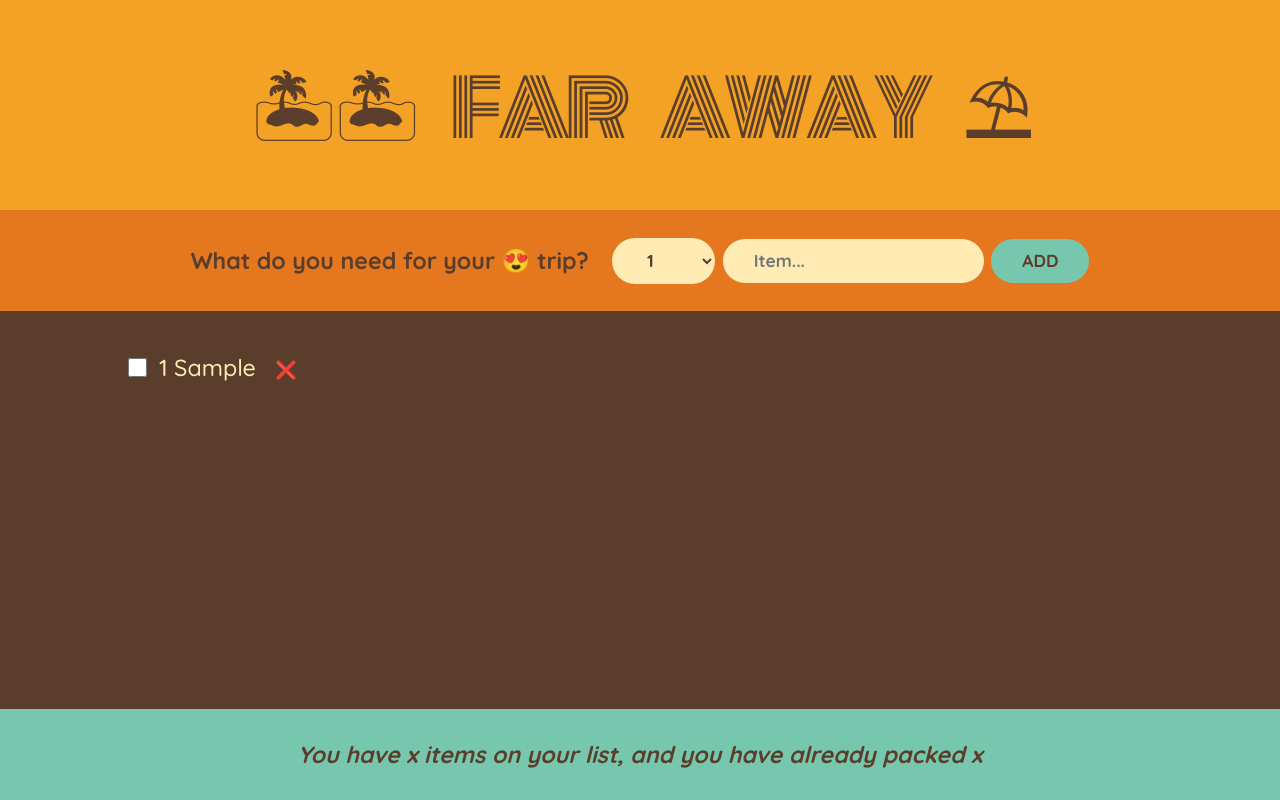
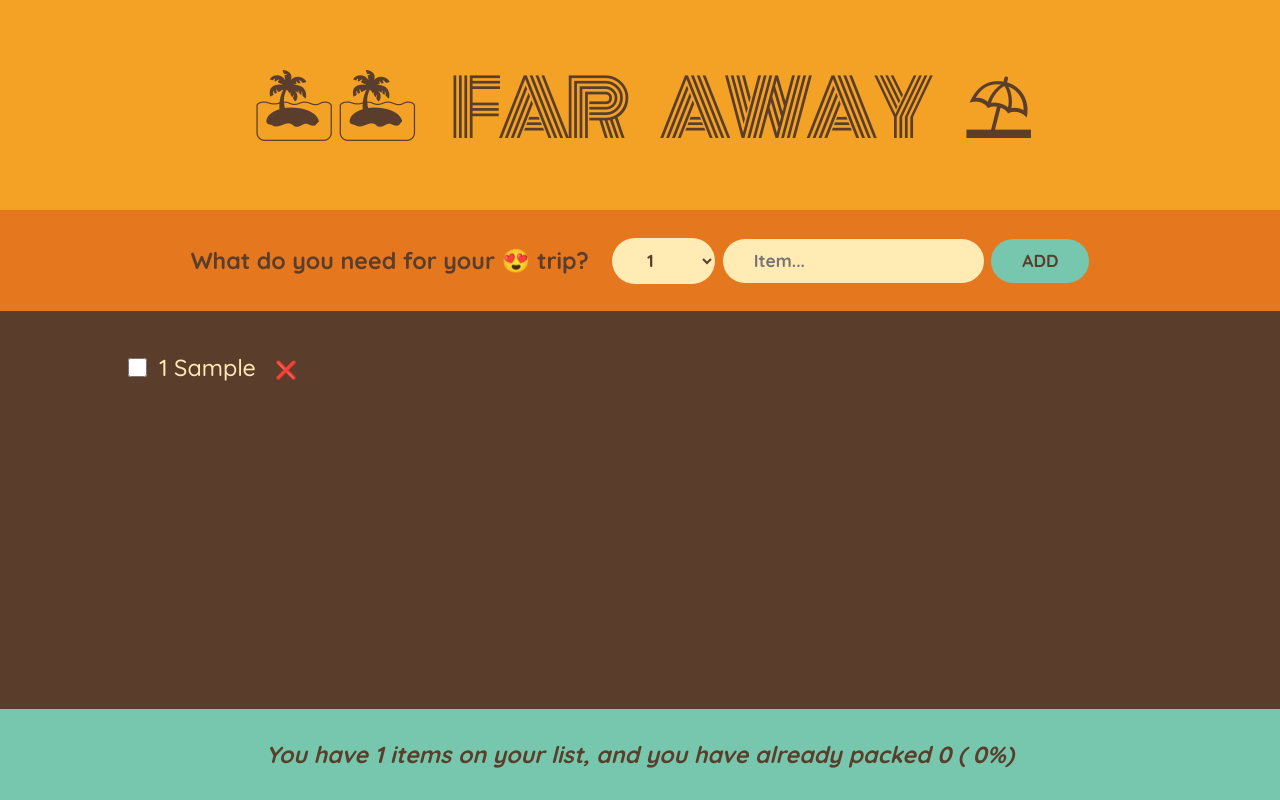
Before and after one commit to ainsleyains/all-react, a React (Create React App) app in the folder faraway-app/: page / in a window 1280 px wide. Both pictures are taken after typing "Sample" into the empty fields and a click on the button "ADD". Built offline with nearby package versions, Linux system fonts and the light colour scheme.

Commit message:
add stats

```diff
--- a/faraway-app/src/App.js
+++ b/faraway-app/src/App.js
@@ -30,7 +30,7 @@
                 onDeleteItems={handleDeleteItem}
                 onToggleItems={handleToggleItem}
             />
-            <Stats />
+            <Stats items={items} />
         </div>
     );
 }
--- a/faraway-app/src/components/Stats.jsx
+++ b/faraway-app/src/components/Stats.jsx
@@ -1,7 +1,21 @@
-export default function Stats() {
+export default function Stats({ items }) {
+    if (!items.length)
+        return (
+            <p className='stats'>
+                <em>Start adding some items to your packing list🚀</em>
+            </p>
+        );
+    const numItems = items.length;
+    const numPacked = items.filter((item) => item.packed).length;
+    const percentage = Math.round((numPacked / numItems) * 100);
     return (
         <footer className='stats'>
-            <em>You have x items on your list, and you have already packed x</em>
+            <em>
+                {percentage === 100
+                    ? 'You got everything! Ready to go ✈'
+                    : `You have ${numItems} items on your list, and you have already packed ${numPacked} (
+                    ${percentage}%)`}
+            </em>
         </footer>
     );
 }
```
